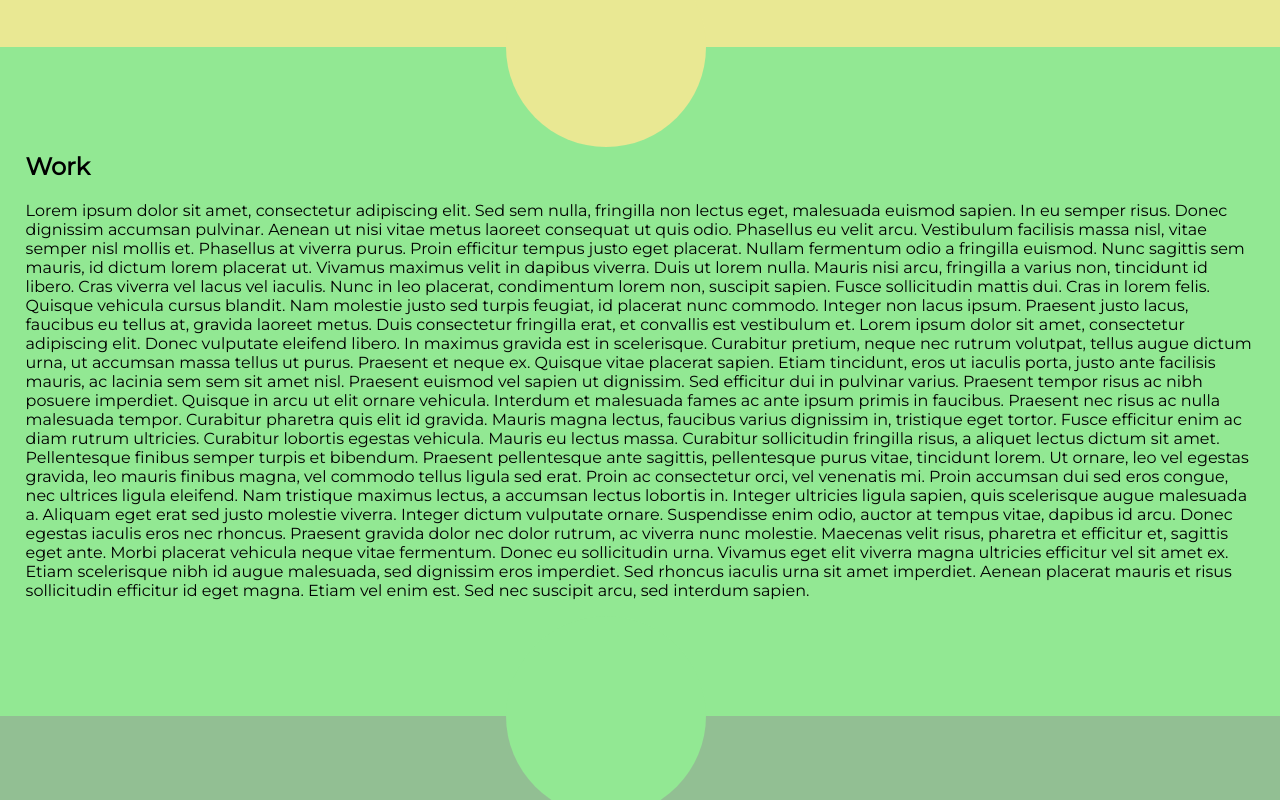
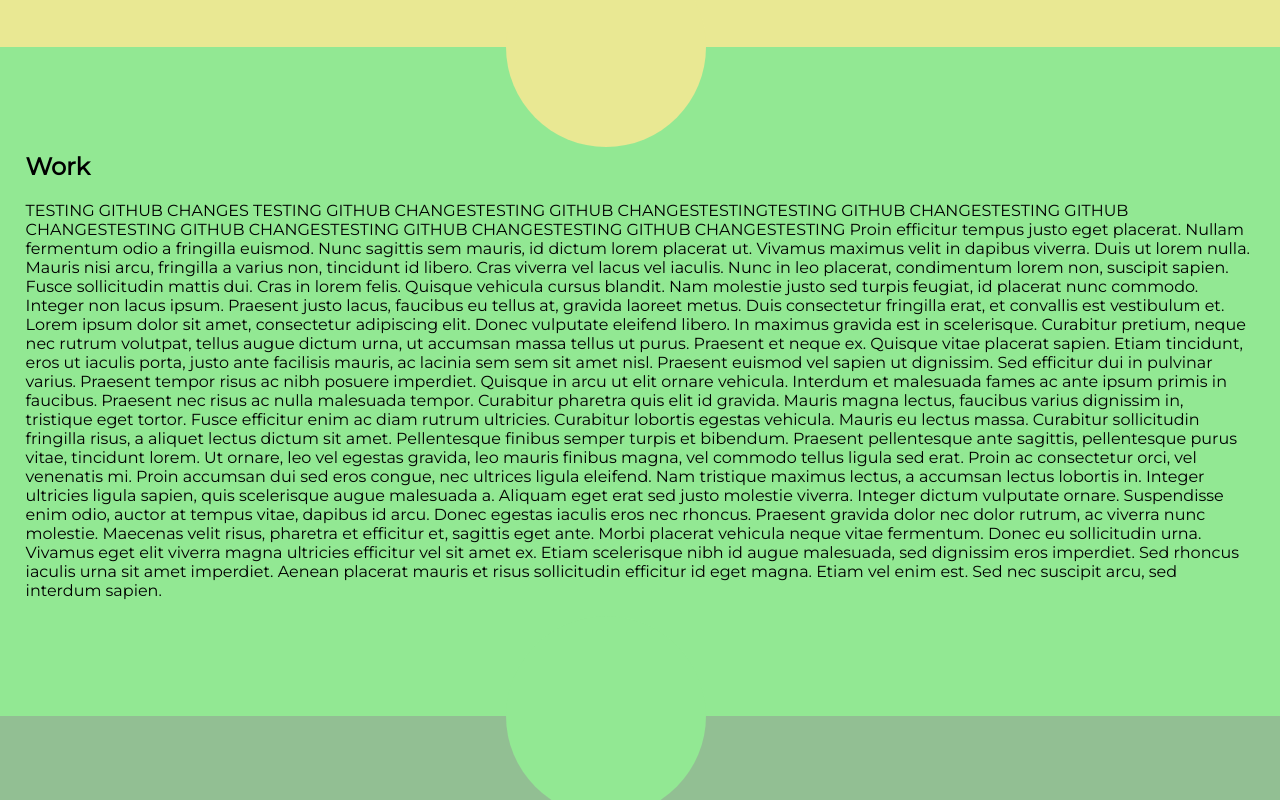
Before and after one commit to Benmoony/portfolio-website, a plain HTML site: page index.html in a window 1280 px wide. Shown: the part 472-1272 px from the top of the page. Drawn offline with Linux system fonts and the light colour scheme.

Commit message:
Testing new commits

```diff
--- a/index.html
+++ b/index.html
@@ -28,7 +28,7 @@
 	</section>
 	<section id="work">
 	<h1>Work</h1>
-	<p>Lorem ipsum dolor sit amet, consectetur adipiscing elit. Sed sem nulla, fringilla non lectus eget, malesuada euismod sapien. In eu semper risus. Donec dignissim accumsan pulvinar. Aenean ut nisi vitae metus laoreet consequat ut quis odio. Phasellus eu velit arcu. Vestibulum facilisis massa nisl, vitae semper nisl mollis et. Phasellus at viverra purus.
+	<p>TESTING GITHUB CHANGES TESTING GITHUB CHANGESTESTING GITHUB CHANGESTESTINGTESTING GITHUB CHANGESTESTING GITHUB CHANGESTESTING GITHUB CHANGESTESTING GITHUB CHANGESTESTING GITHUB CHANGESTESTING
 
 	Proin efficitur tempus justo eget placerat. Nullam fermentum odio a fringilla euismod. Nunc sagittis sem mauris, id dictum lorem placerat ut. Vivamus maximus velit in dapibus viverra. Duis ut lorem nulla. Mauris nisi arcu, fringilla a varius non, tincidunt id libero. Cras viverra vel lacus vel iaculis. Nunc in leo placerat, condimentum lorem non, suscipit sapien. Fusce sollicitudin mattis dui. Cras in lorem felis. Quisque vehicula cursus blandit. Nam molestie justo sed turpis feugiat, id placerat nunc commodo. Integer non lacus ipsum. Praesent justo lacus, faucibus eu tellus at, gravida laoreet metus. Duis consectetur fringilla erat, et convallis est vestibulum et.
 
```
